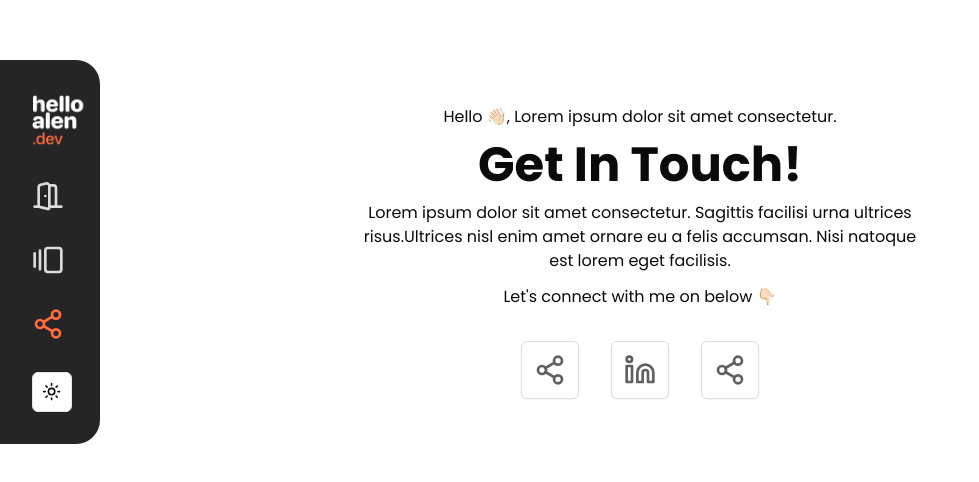
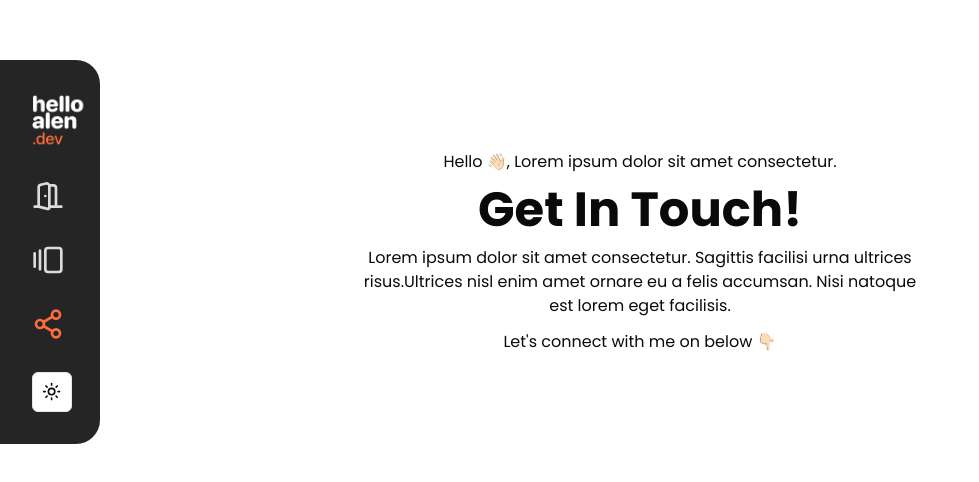
Before and after one commit to OneToDev/helloalen-dev, a Next.js app: page /contact in a window 1280 px wide. Shown: the part 148-630 px from the top of the page, without its empty margins (0-979 px from the left). Built offline with nearby package versions, Linux system fonts and the light colour scheme.

Commit message:
Hide links

```diff
--- a/app/contact/page.tsx
+++ b/app/contact/page.tsx
@@ -25,7 +25,7 @@
         <p className='text-center'>Lorem ipsum dolor sit amet consectetur. Sagittis facilisi urna ultrices risus.Ultrices nisl enim amet ornare eu a felis accumsan. Nisi natoque est lorem eget facilisis.</p>
         <p>Let's connect with me on below 👇🏻</p>
       </div>
-      <div className="flex gap-8">
+      {/* <div className="flex gap-8">
         <Link href='https://instagram.com/amoebajelek_' target='_blank'>
         <div className="px-3 py-3 bg-white dark:bg-maDarkGray hover:bg-maBlack dark:hover:bg-maOrange text-maDarkGray dark:text-white hover:text-maOrange rounded-md border border-solid border-maGray dark:border-none shadow-sm">
             <Share2 className='md:w-8 h-6 md:h-8' />
@@ -41,7 +41,7 @@
             <Share2 className='md:w-8 h-6 md:h-8' />
           </div>
         </Link>
-      </div>
+      </div> */}
     </main>
   )
 }
```
